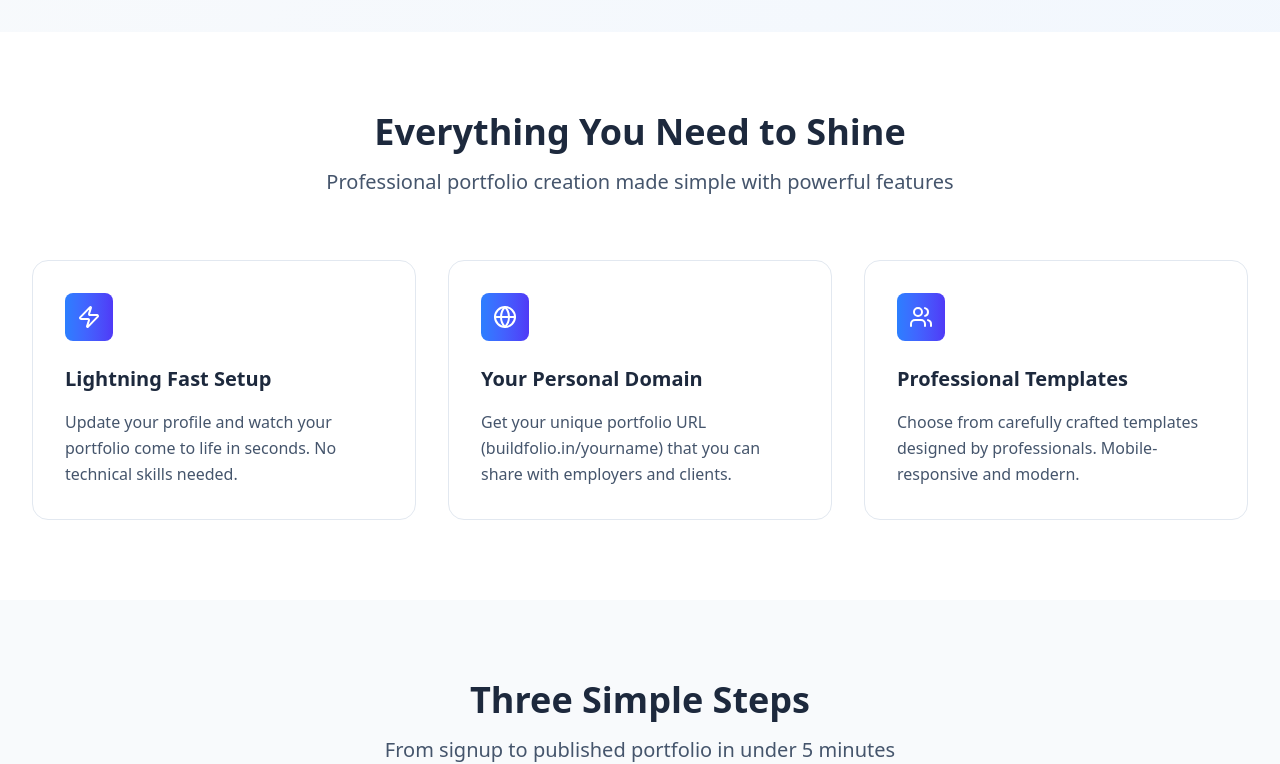
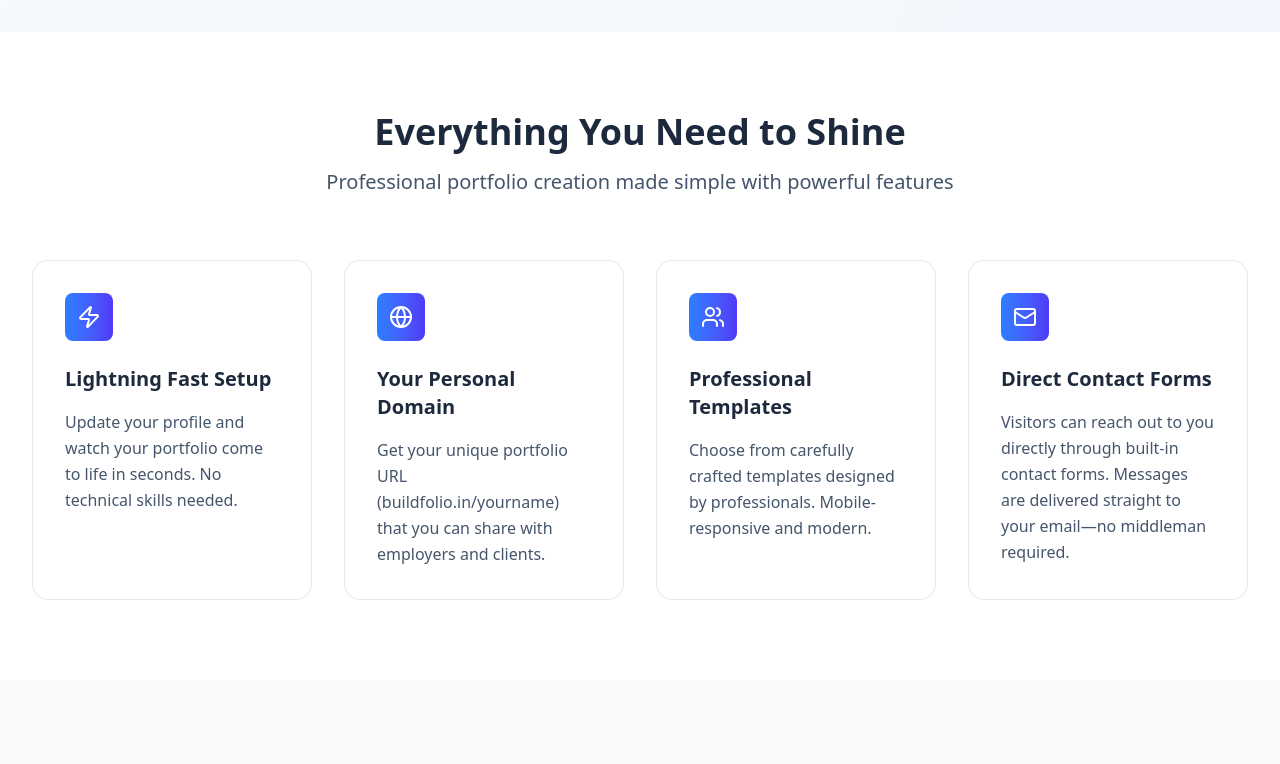
Before and after one commit to chiranjeevsehgal/BuildFolio, a React (Vite) app in the folder frontend/: page / in a window 1280 px wide. Shown: the part 542-1306 px from the top of the page. Built offline with nearby package versions, Linux system fonts and the light colour scheme; no server answers.

Commit message:
Refined Landing Page

```diff
--- a/frontend/src/pages/LandingPage.jsx
+++ b/frontend/src/pages/LandingPage.jsx
@@ -1,5 +1,5 @@
 import React, { useState, useEffect } from 'react';
-import { ArrowRight, Zap, Globe, Users, Sparkles, Check, Star, User, LogOut } from 'lucide-react';
+import { ArrowRight, Zap, Globe, Users, Mail , Sparkles, Check, Star, User, LogOut } from 'lucide-react';
 import Footer from '../components/Footer';
 import FloatingBuyMeCoffeeButton from '../components/FloatingGpayButton';
 
@@ -289,7 +289,7 @@ const LandingPage = () => {
       </p>
     </div>
 
-          <div className="grid md:grid-cols-3 gap-8">
+    <div className="grid md:grid-cols-2 lg:grid-cols-4 gap-8">
       <div className="group p-8 rounded-2xl border border-slate-200 hover:border-blue-200 hover:shadow-lg transition-all duration-300">
         <div className="w-12 h-12 bg-gradient-to-r from-blue-500 to-indigo-600 rounded-lg flex items-center justify-center mb-6 group-hover:scale-110 transition-transform duration-300">
           <Zap className="w-6 h-6 text-white" />
@@ -322,10 +322,20 @@ const LandingPage = () => {
           Mobile-responsive and modern.
         </p>
       </div>
+
+      <div className="group p-8 rounded-2xl border border-slate-200 hover:border-blue-200 hover:shadow-lg transition-all duration-300">
+        <div className="w-12 h-12 bg-gradient-to-r from-blue-500 to-indigo-600 rounded-lg flex items-center justify-center mb-6 group-hover:scale-110 transition-transform duration-300">
+          <Mail className="w-6 h-6 text-white" />
+        </div>
+        <h3 className="text-xl font-semibold text-slate-800 mb-4">Direct Contact Forms</h3>
+        <p className="text-slate-600 leading-relaxed">
+          Visitors can reach out to you directly through built-in contact forms.
+          Messages are delivered straight to your email—no middleman required.
+        </p>
+      </div>
     </div>
   </div>
 </section>
-
       {/* How It Works Section */}
       <section className="py-20 px-4 sm:px-6 lg:px-8 bg-slate-50">
         <div className="max-w-7xl mx-auto">
```
Lines whose indentation alone changed are shown as unchanged.
